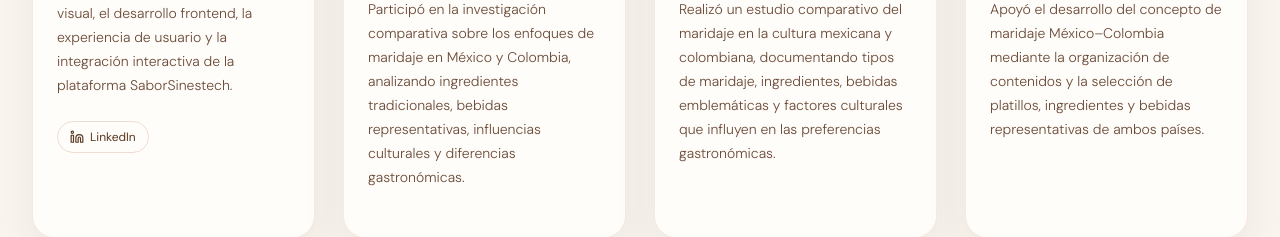
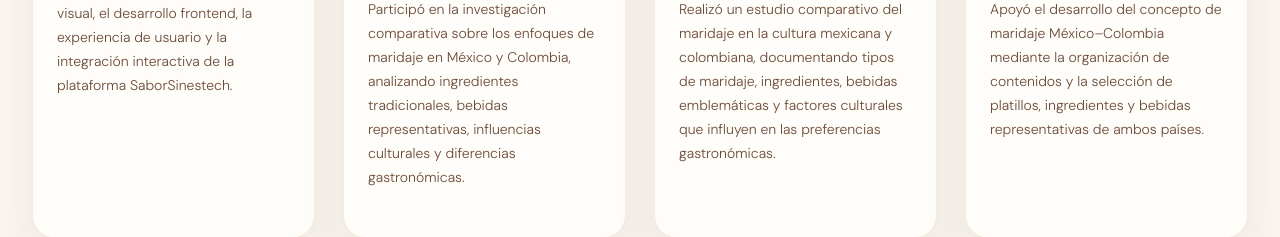
Before and after one commit to Cfabiola25/sabor-sinestech, a React (Vite) app: page / in a window 1280 px wide. Shown: the part 3660-3897 px from the top of the page. Built offline with nearby package versions, Linux system fonts and the light colour scheme.

Commit message:
feat(members): remove social links from member data

```diff
--- a/src/data/members.ts
+++ b/src/data/members.ts
@@ -29,9 +29,6 @@ export const members: Member[] = [
     description:
       "Responsable de la arquitectura visual, el desarrollo frontend, la experiencia de usuario y la integración interactiva de la plataforma SaborSinestech.",
     image: getMemberImage("nelly"),
-    social: {
-      linkedin: "#",
-    },
   },
   {
     id: "m2",
```
